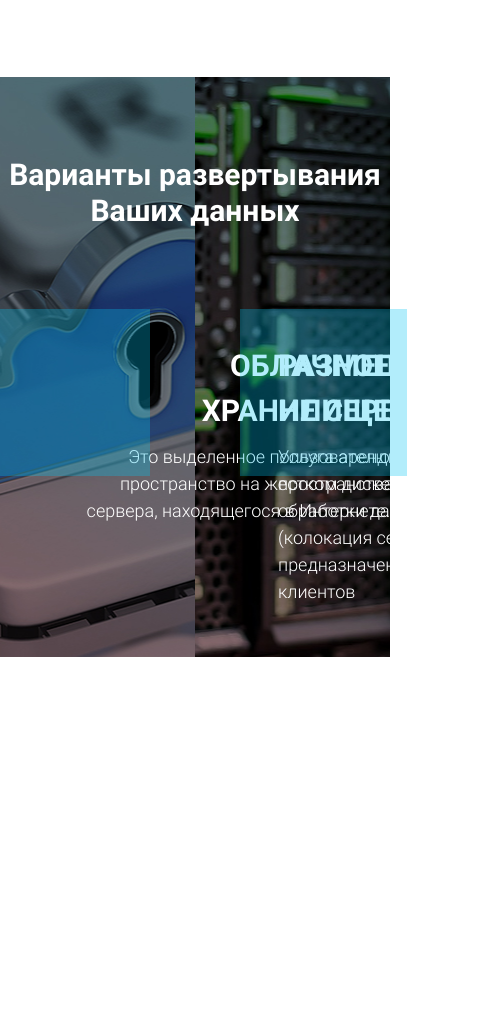
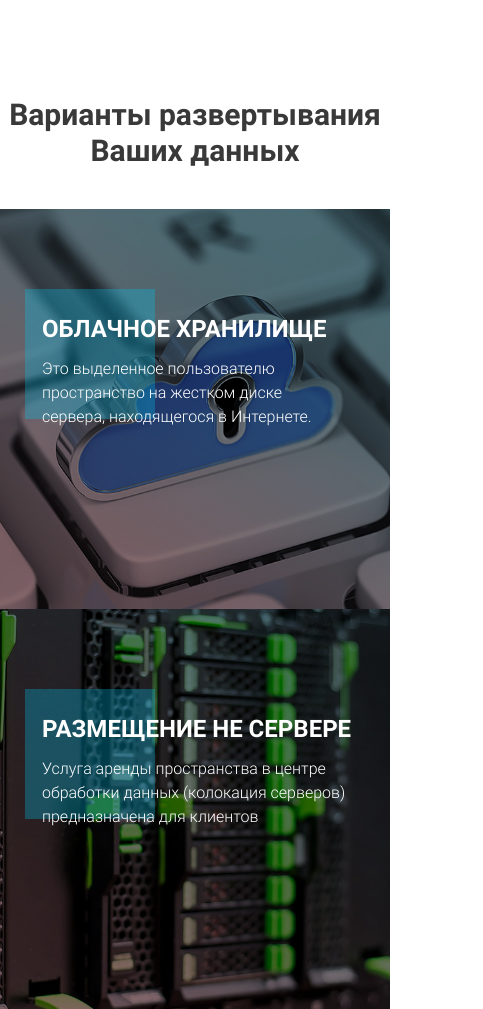
Before and after one commit to alex-lys/web-layouts_prengi, a website: page src/index.html in a window 390 px wide. Shown: the part 4379-5388 px from the top of the page, 483 px wide, since content can reach past the window. Before the commit the page ends 5036 px from the top, so only its background shows below. Drawn offline with nearby package versions, Linux system fonts and the light colour scheme; files that its build step writes are made by us from their sources; files whose address does not match are found by name.

Commit message:
add media rules for deployment

```diff
--- a/src/index.html
+++ b/src/index.html
@@ -291,14 +291,14 @@
                 <div class="deployment-items">
                     <div class="deployment-items__item deployment-items__item_left">
                         <div class="deployment-items__square deployment-items__square_left"></div>
-                        <div class="deployment-items__descr">
+                        <div class="deployment-items__descr deployment-items__descr_left">
                             <div class="deployment-items__title">Облачное хранилище</div>
                             <div class="deployment-items__text">Это выделенное пользователю пространство на жестком диске сервера, находящегося в Интернете. </div>
                         </div>
                     </div>
-                    <div class="deployment-items__item deployment-items__item_right ">
-                        <div class="deployment-items__square"></div>
-                        <div class="deployment-items__descr">
+                    <div class="deployment-items__item deployment-items__item_right">
+                        <div class="deployment-items__square deployment-items__square_right"></div>
+                        <div class="deployment-items__descr deployment-items__descr_right">
                             <div class="deployment-items__title">Размещение не сервере</div>
                             <div class="deployment-items__text">Услуга аренды пространства в центре обработки данных (колокация серверов) предназначена для клиентов</div>
                         </div>
--- a/src/scss/base/_base.scss
+++ b/src/scss/base/_base.scss
@@ -1,3 +1,5 @@
+$text-color: #393939;
+
 * {
     font-family: 'Roboto', sans-serif;
     font-weight: 400;
--- a/src/scss/blocks/_advantages.scss
+++ b/src/scss/blocks/_advantages.scss
@@ -41,7 +41,7 @@
     .advantages {
         &-items {
             &__item {
-                width: 466px;
+                width: 456px;
             }
         }
     }
@@ -50,7 +50,7 @@
     .advantages {
         &-items {
             &__item {
-                width: 354px;
+                width: 345px;
             }
         }
     }
--- a/src/scss/blocks/_deployment.scss
+++ b/src/scss/blocks/_deployment.scss
@@ -4,6 +4,7 @@
     }
     &__title {
         position: absolute;
+        z-index: 1;
         top: 80px;
         left: 50%;
         transform: translateX(-50%);
@@ -19,7 +20,7 @@
         justify-content: center;
         min-height: 580px;
         &__item {
-            padding: 0 45px;
+            position: relative;
             width: 50%;
             &_left {
                 text-align: right;
@@ -32,9 +33,16 @@
         }
         &__descr {
             position: absolute;
+            z-index: 1;
             top: 232px;
-            padding: 34px 0 0 38px;
+            padding-top: 34px;
             max-width: 600px;
+            &_left {
+                right: 82px;
+            }
+            &_right {
+                left: 82px;
+            }
         }
         &__square {
             position: absolute;
@@ -44,7 +52,10 @@
             height: 167px;
             background: rgba($color: #00c2f0, $alpha: .3);
             &_left {
-                right: calc(50% - -45px);
+                right: 45px;
+            }
+            &_right {
+                left: 45px;
             }
         }
         &__title {
@@ -61,3 +72,118 @@
         }
     }
 }
+@media (max-width: 1199px) {
+    .deployment {
+        &-items {
+           &__title {
+               font-size: 26px;
+           }
+           &__text {
+               font-size: 16px;
+           }
+        }
+    }
+}
+@media (max-width: 991px) {
+    .deployment {
+        &-items {
+            &__square{
+                &_left {
+                    right: 25px;
+                }
+                &_right {
+                    left: 25px;
+                }
+            }
+            &__descr {
+                padding-top: 22px;
+                &_left {
+                    right: 42px;
+                }
+                &_right {
+                    left: 42px;
+                }
+            }
+            &__title {
+                font-size: 22px;
+            }
+            &__text {
+                font-size: 14px;
+            }
+        }
+    }
+}
+@media (max-width: 767px) {
+    .deployment {
+        &__title {
+            position: relative;
+            top: 0;
+            margin-top: 20px;
+            color: $text-color;
+        }
+        &-items {
+            flex-direction: column;
+            justify-content: start;
+            margin-top: 40px;
+            min-height: 340px;
+            &__item {
+                min-height: 400px;
+                text-align: left;
+                &_left {
+                    width: 100%;
+                }
+                &_right {
+                    width: 100%;
+                }
+            }
+            &__square {
+                top: 120px;
+                &_left {
+                    left: 25px;
+                }
+                &_right {
+                    left: 25px;
+                }
+            }
+            &__descr {
+                top: 120px;
+                max-width: 400px;
+                &_left {
+                    left: 62px;
+                }
+                &_right {
+                    left: 62px;
+                }
+            }
+            &__title {
+                font-size: 24px;
+            }
+            &__text {
+                font-size: 16px;
+            }
+        }
+    }
+}
+@media (max-width: 575px) {
+    .deployment {
+        &__title {
+            width: 100%;
+        }
+        &-items {
+            &__square {
+                top: 80px;
+                width: 130px;
+                height: 130px;
+            }
+            &__descr {
+                top: 80px;
+                &_left {
+                    left: 42px;
+                }
+                &_right {
+                    left: 42px;
+                }
+            }
+        }
+    }
+}
```
Also changed, not shown: dist/css/style.min.css, dist/img/logo.png, dist/img/promo-phone.png, dist/index.html.
